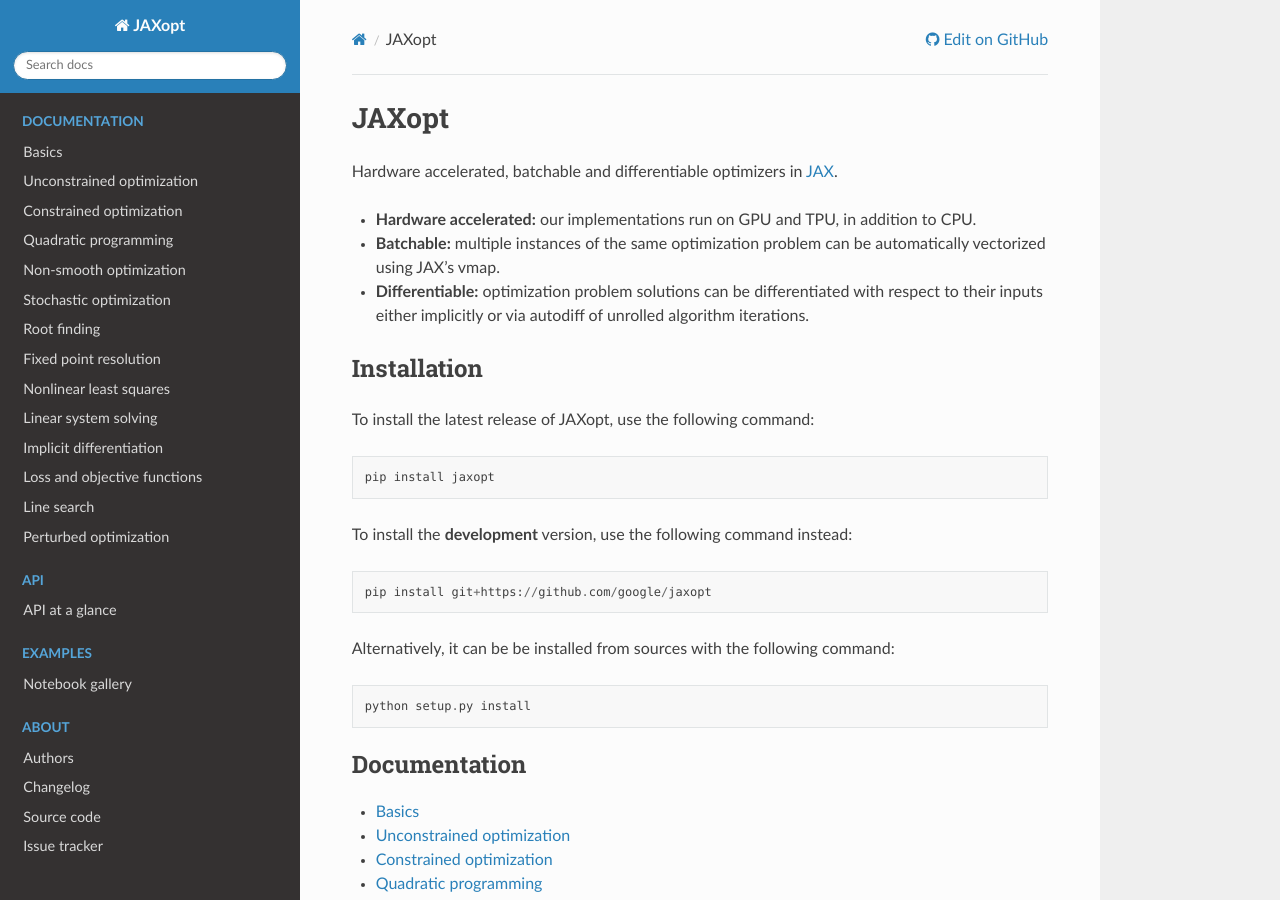
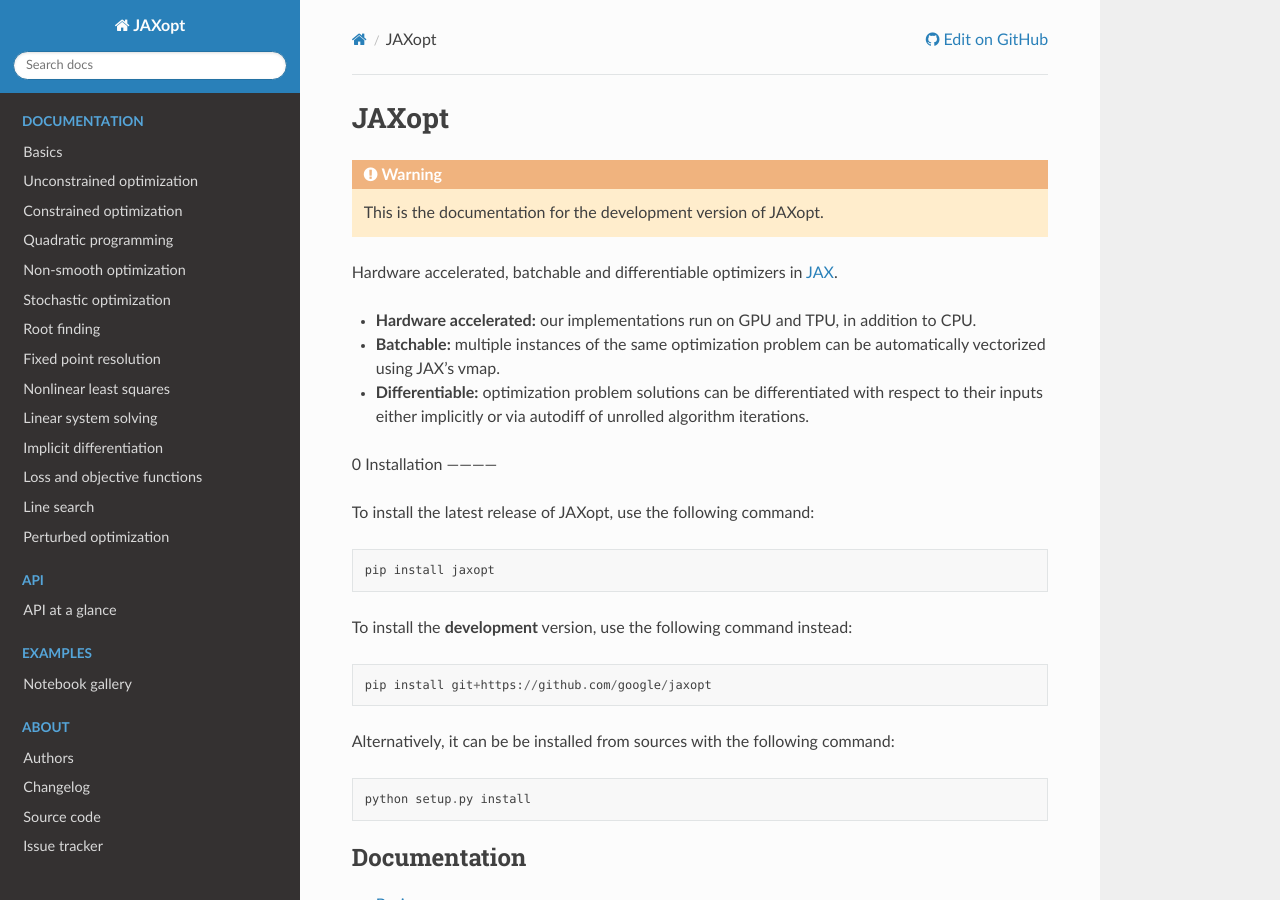
Before and after one commit to google/jaxopt, a Sphinx documentation site: the page built from docs/index.rst, in a window 1280 px wide and 900 px high. Built offline with Sphinx 7.4.7 and the Read the Docs theme 2.0.0, drawn with Linux system fonts in a browser that asks for light colours; pages that are not in the unit, such as notebooks, are missing from menus.

```diff
--- a/docs/index.rst
+++ b/docs/index.rst
@@ -2,6 +2,9 @@
 
 JAXopt
 ======
+
+.. warning::
+      This is the documentation for the development version of JAXopt.
 
 Hardware accelerated, batchable and differentiable optimizers in
 `JAX <https://github.com/google/jax>`_.
@@ -13,7 +16,7 @@
 - **Differentiable:** optimization problem solutions can be differentiated with
   respect to their inputs either implicitly or via autodiff of unrolled
   algorithm iterations.
-
+0
 Installation
 ------------
 
```
Also changed, not shown: 2 other files.
